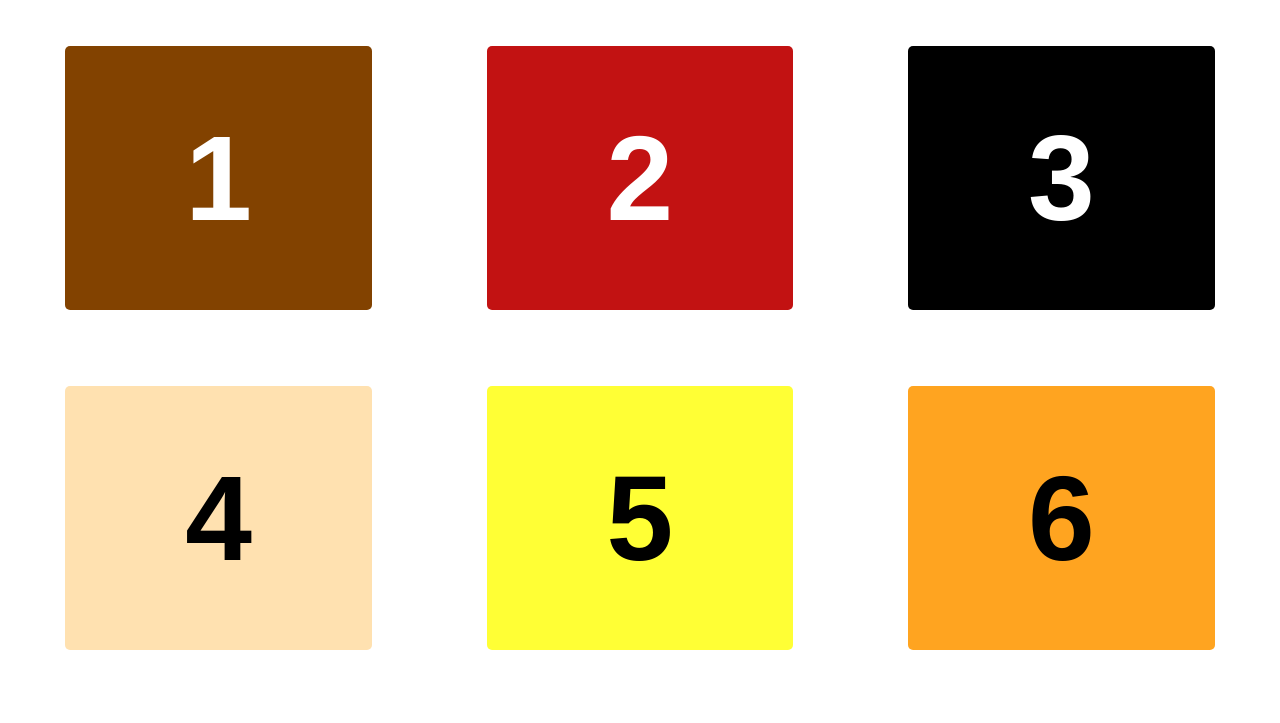
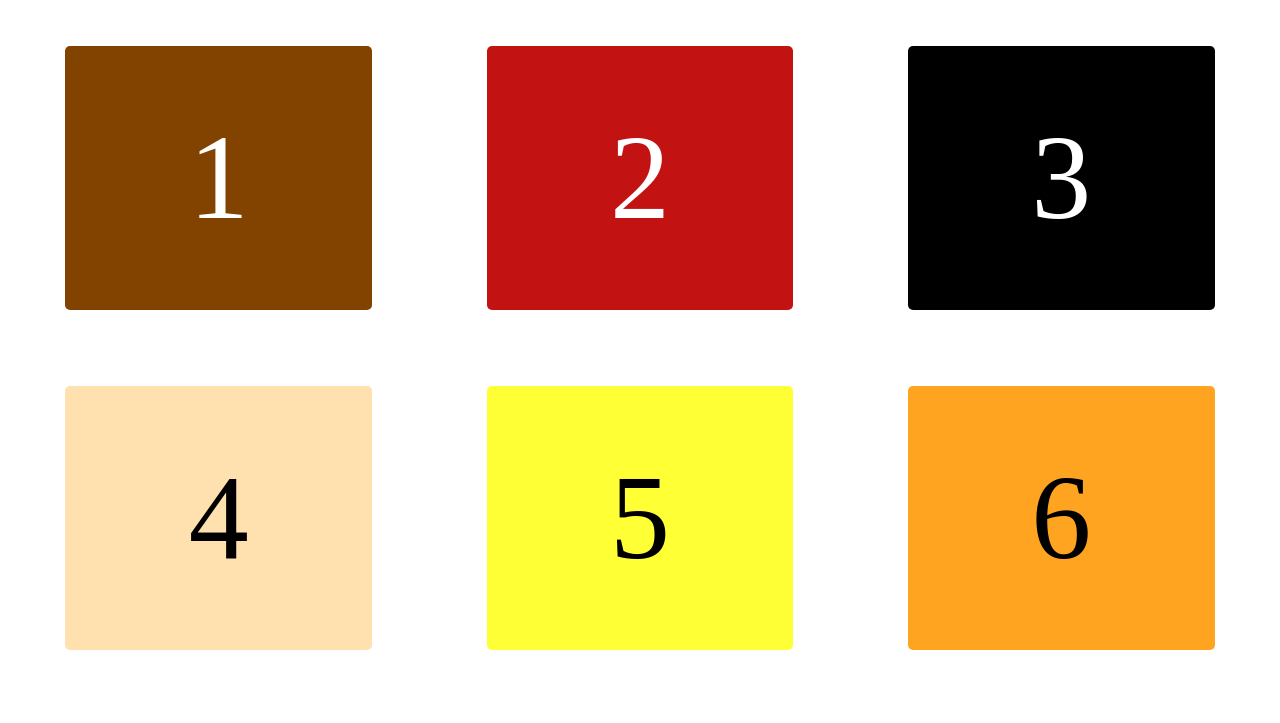
Before and after one commit to alebusi/race, a plain HTML site: page index.html in a window 1280 px wide. Shown: the top 723 px of the page. Drawn offline with Linux system fonts and the light colour scheme.

Commit message:
Update style.css

```diff
--- a/style.css
+++ b/style.css
@@ -12,8 +12,9 @@
     background-color: #ff0000;
    /* border: 5px solid black;*/
     padding: 5%;
-    font-family: 'Arial', Sans-Serif;
+    /*font-family: 'Arial', Sans-Serif;
     font-weight: bold;
+    */
     font-size: 7.5em;
     text-align: center;
     margin: 3%;
```
